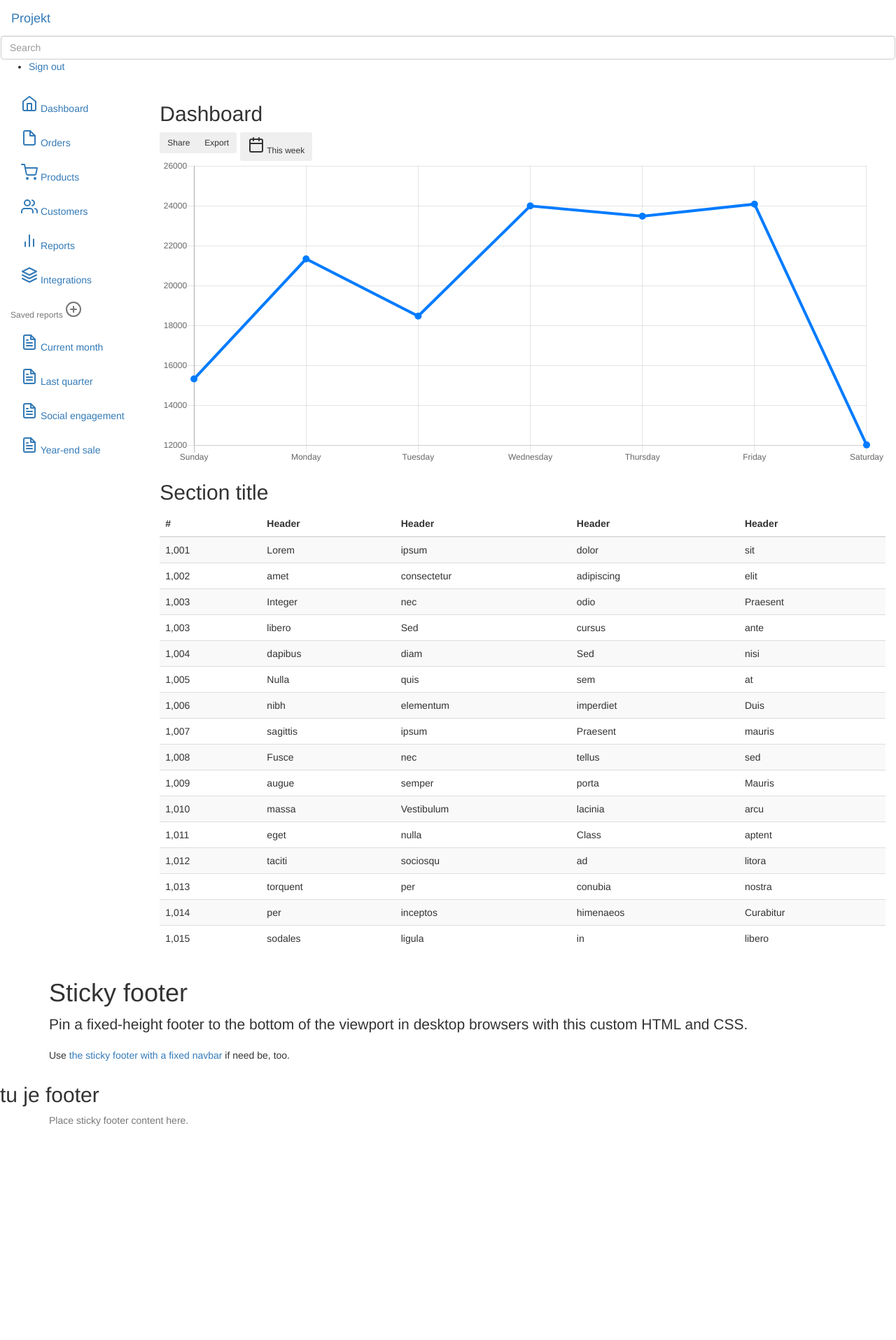
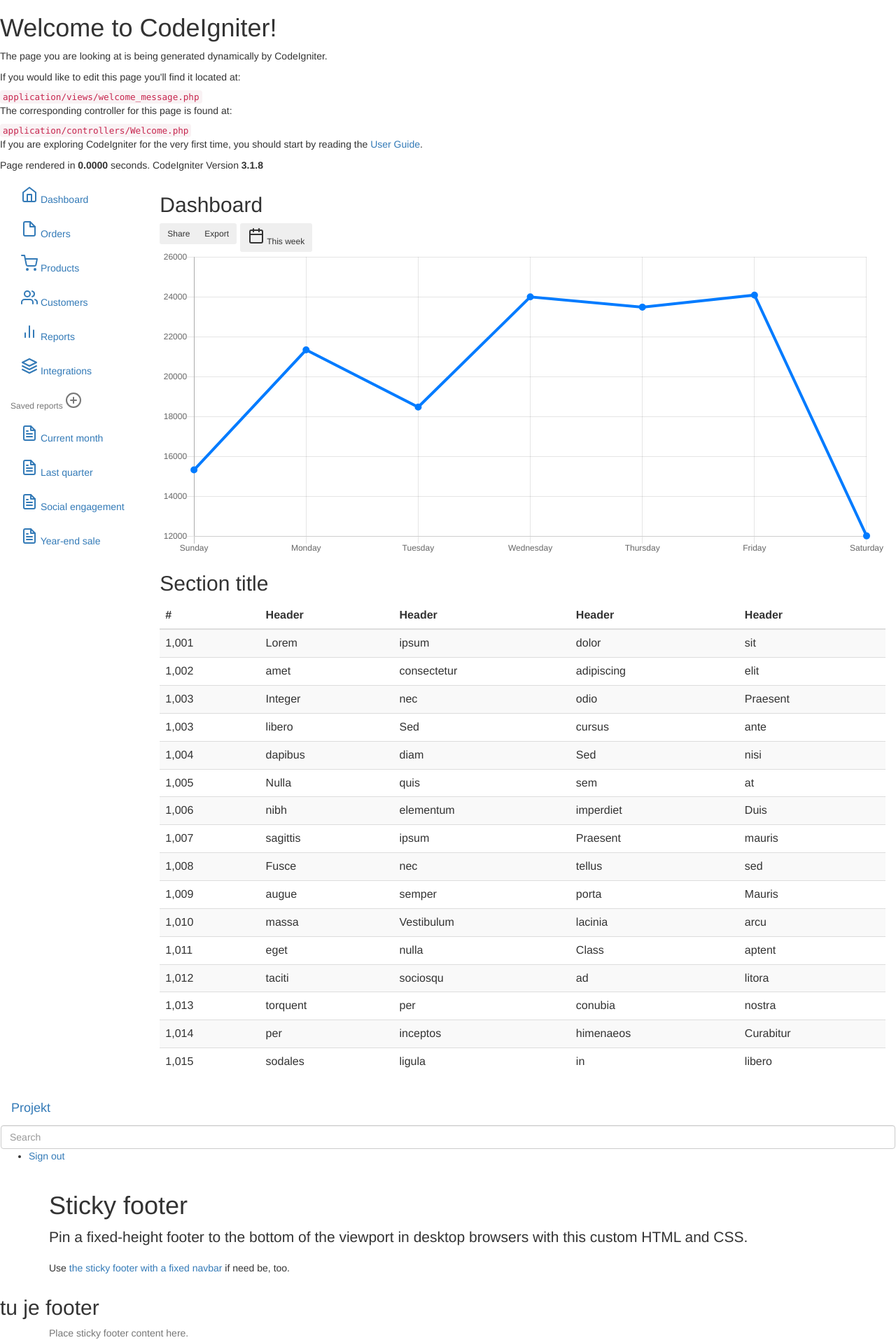
Before and after one commit to TiborBartos/projekt, a CodeIgniter app: page /database/index.php/welcome/index in a window 1280 px wide. Shown: the whole page at 70% size. Before the commit the page ends 1609 px from the top, so only its background shows below. Run offline with CodeIgniter, Linux system fonts and the light colour scheme; some libraries are stand-ins or nearby versions.

Commit message:
pridanie template na stranku welcome

```diff
--- a/application/controllers/Home.php
+++ b/application/controllers/Home.php
@@ -1,6 +1,8 @@
 <?php
 defined('BASEPATH') OR exit('No direct script access allowed');
-class Home extends CI_Controller { public function index()
+
+class Home extends CI_Controller {
+public function index()
 
 {
     $this->load->view('template/header');
--- a/application/controllers/Welcome.php
+++ b/application/controllers/Welcome.php
@@ -20,9 +20,9 @@
 	 */
 	public function index()
 	{
-
+        $this->load->view('welcome_message');
         $this->load->view('template/header');
-
+        $this->load->view('template/navigation');
         $this->load->view('template/footer');
 
 	}
--- a/application/views/template/footer.php
+++ b/application/views/template/footer.php
@@ -6,7 +6,7 @@
     <meta name="viewport" content="width=device-width, initial-scale=1, shrink-to-fit=no">
     <meta name="description" content="">
     <meta name="author" content="">
-    <script src="<?php echo base_url();?>assets/js/bootstrap.min.js"></script>
+    <link rel="icon" href="../../../../favicon.ico">
 
     <title>Sticky Footer Template for Bootstrap</title>
 
--- a/application/views/template/header.php
+++ b/application/views/template/header.php
@@ -18,15 +18,7 @@
 </head>
 
 <body>
-<nav class="navbar navbar-dark fixed-top bg-dark flex-md-nowrap p-0 shadow">
-    <a class="navbar-brand col-sm-3 col-md-2 mr-0" href="#">Projekt</a>
-    <input class="form-control form-control-dark w-100" type="text" placeholder="Search" aria-label="Search">
-    <ul class="navbar-nav px-3">
-        <li class="nav-item text-nowrap">
-            <a class="nav-link" href="#">Sign out</a>
-        </li>
-    </ul>
-</nav>
+
 
 <div class="container-fluid">
     <div class="row">
--- a/application/views/template/navigation.php
+++ b/application/views/template/navigation.php
@@ -1,7 +1,10 @@
-<?php
-/**
- * Created by PhpStorm.
- * User: Tiborec
- * Date: 01-May-18
- * Time: 9:53
- */
+
+<nav class="navbar navbar-dark fixed-top bg-dark flex-md-nowrap p-0 shadow">
+    <a class="navbar-brand col-sm-3 col-md-2 mr-0" href="#">Projekt</a>
+    <input class="form-control form-control-dark w-100" type="text" placeholder="Search" aria-label="Search">
+    <ul class="navbar-nav px-3">
+        <li class="nav-item text-nowrap">
+            <a class="nav-link" href="#">Sign out</a>
+        </li>
+    </ul>
+</nav>
--- a/application/views/welcome_message.php
+++ b/application/views/welcome_message.php
@@ -1,71 +1,7 @@
 <?php
 defined('BASEPATH') OR exit('No direct script access allowed');
-?><!DOCTYPE html>
-<html lang="en">
-<head>
-	<meta charset="utf-8">
-	<title>Welcome to CodeIgniter</title>
+?>
 
-	<style type="text/css">
-
-	::selection { background-color: #E13300; color: white; }
-	::-moz-selection { background-color: #E13300; color: white; }
-
-	body {
-		background-color: #fff;
-		margin: 40px;
-		font: 13px/20px normal Helvetica, Arial, sans-serif;
-		color: #4F5155;
-	}
-
-	a {
-		color: #003399;
-		background-color: transparent;
-		font-weight: normal;
-	}
-
-	h1 {
-		color: #444;
-		background-color: transparent;
-		border-bottom: 1px solid #D0D0D0;
-		font-size: 19px;
-		font-weight: normal;
-		margin: 0 0 14px 0;
-		padding: 14px 15px 10px 15px;
-	}
-
-	code {
-		font-family: Consolas, Monaco, Courier New, Courier, monospace;
-		font-size: 12px;
-		background-color: #f9f9f9;
-		border: 1px solid #D0D0D0;
-		color: #002166;
-		display: block;
-		margin: 14px 0 14px 0;
-		padding: 12px 10px 12px 10px;
-	}
-
-	#body {
-		margin: 0 15px 0 15px;
-	}
-
-	p.footer {
-		text-align: right;
-		font-size: 11px;
-		border-top: 1px solid #D0D0D0;
-		line-height: 32px;
-		padding: 0 10px 0 10px;
-		margin: 20px 0 0 0;
-	}
-
-	#container {
-		margin: 10px;
-		border: 1px solid #D0D0D0;
-		box-shadow: 0 0 8px #D0D0D0;
-	}
-	</style>
-</head>
-<body>
 
 <div id="container">
 	<h1>Welcome to CodeIgniter!</h1>
@@ -84,6 +20,3 @@
 
 	<p class="footer">Page rendered in <strong>{elapsed_time}</strong> seconds. <?php echo  (ENVIRONMENT === 'development') ?  'CodeIgniter Version <strong>' . CI_VERSION . '</strong>' : '' ?></p>
 </div>
-
-</body>
-</html>
```
